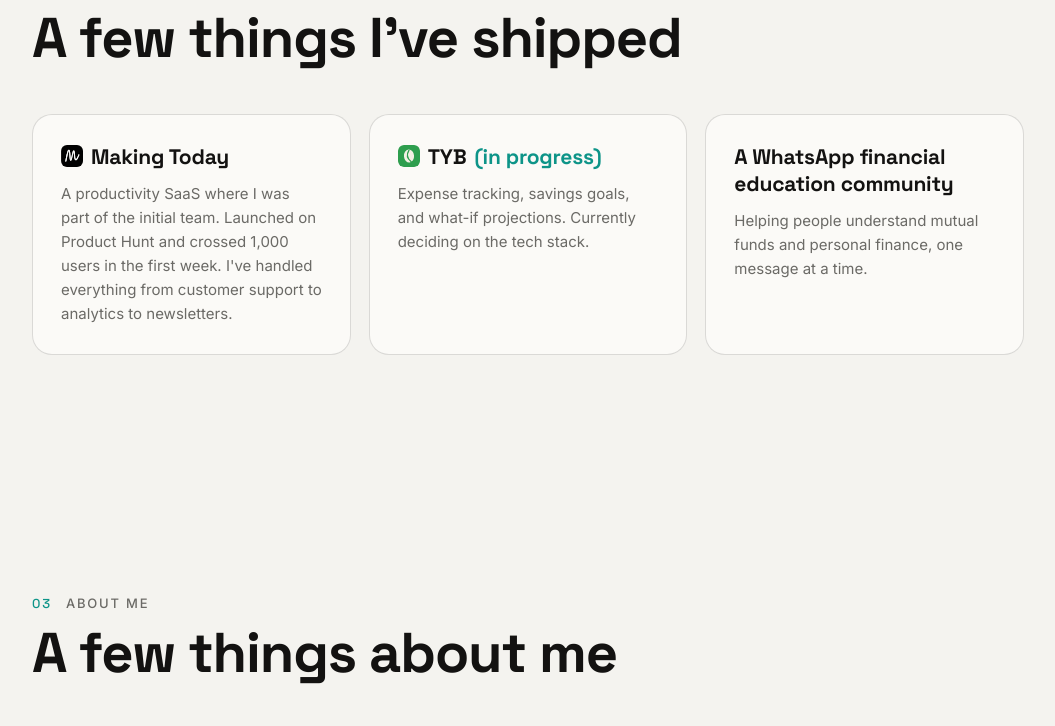
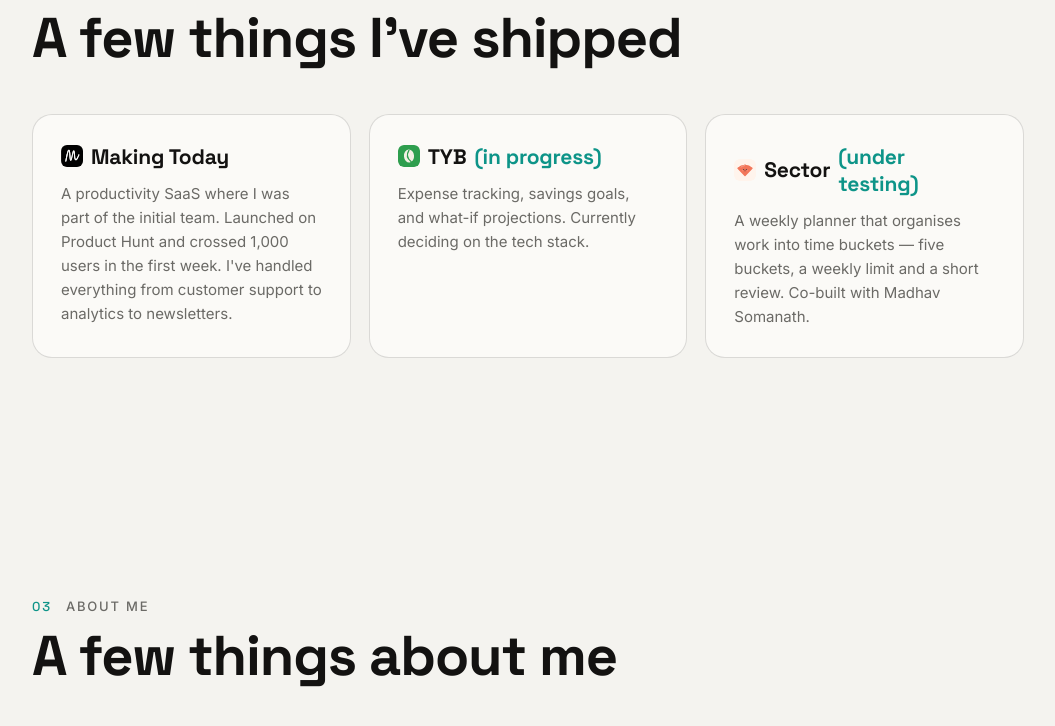
Before and after one commit to mathewjk/Portfolio, a plain HTML site: page index.html in a window 1280 px wide. Shown: the part 1650-2376 px from the top of the page, without its empty margins (112-1167 px from the left). Drawn offline with Linux system fonts and the light colour scheme.

Commit message:
Replace community card with Sector (co-built, under testing)
Add the Sector card linking to the live app, with its logo, and
credit it as co-built with Madhav Somanath.

Co-Authored-By: Claude Opus 4.8 <noreply@anthropic.com>

```diff
--- a/index.html
+++ b/index.html
@@ -625,10 +625,10 @@
             <h3><img class="card-mark" src="tyb-logo.svg" alt="" /> TYB <span style="color:var(--accent)">(in progress)</span> <span class="card-go" aria-hidden="true">↗</span></h3>
             <p>Expense tracking, savings goals, and what-if projections. Currently deciding on the tech stack.</p>
           </a>
-          <div class="card up">
-            <h3>A WhatsApp financial education community</h3>
-            <p>Helping people understand mutual funds and personal finance, one message at a time.</p>
-          </div>
+          <a class="card up" href="https://sector-umber.vercel.app/" target="_blank" rel="noopener">
+            <h3><img class="card-mark" src="sector-logo.svg" alt="" /> Sector <span style="color:var(--accent)">(under testing)</span> <span class="card-go" aria-hidden="true">↗</span></h3>
+            <p>A weekly planner that organises work into time buckets — five buckets, a weekly limit and a short review. Co-built with Madhav Somanath.</p>
+          </a>
         </div>
       </section>
 
```
Also changed, not shown: sector-logo.svg (added).
